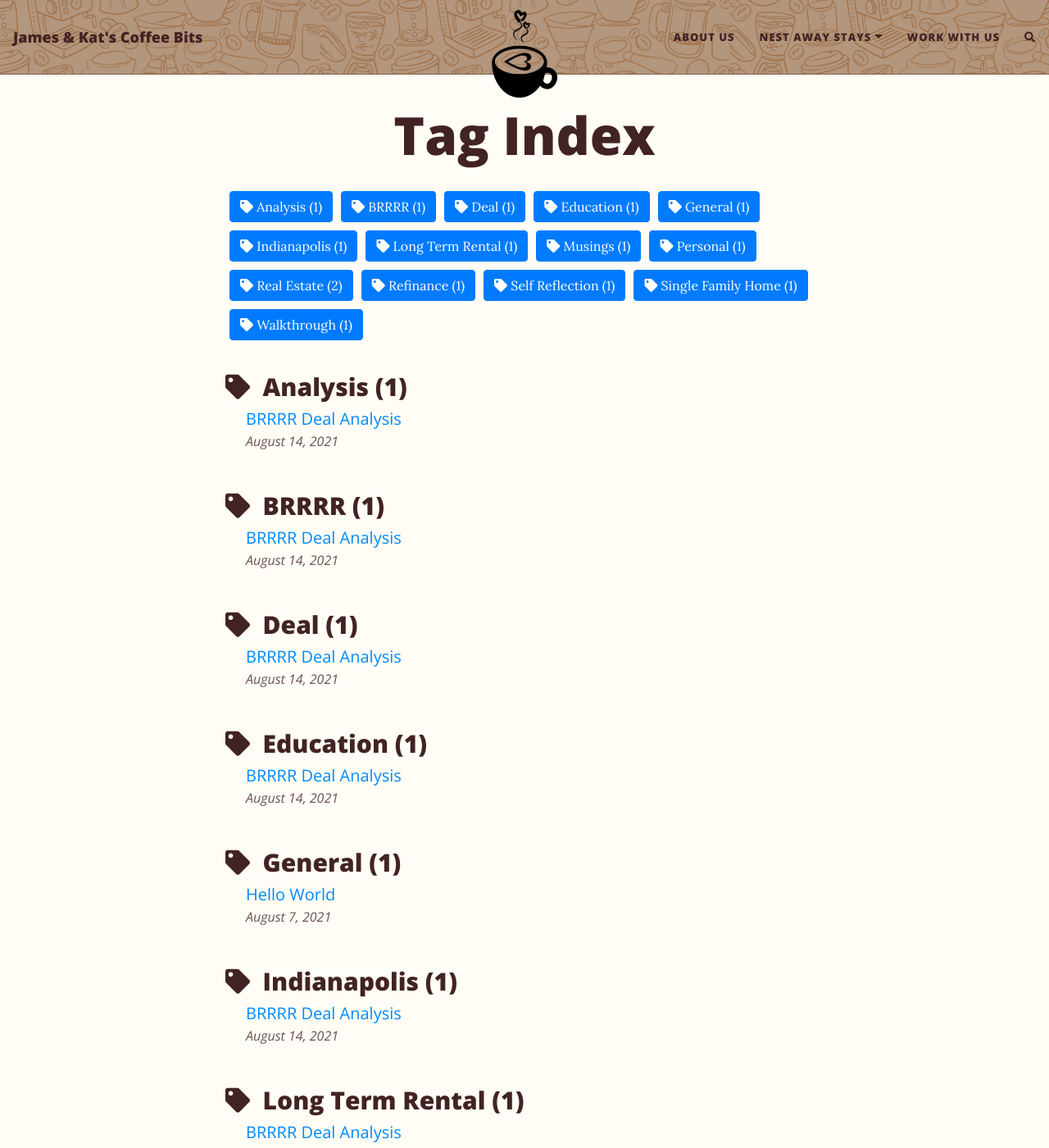
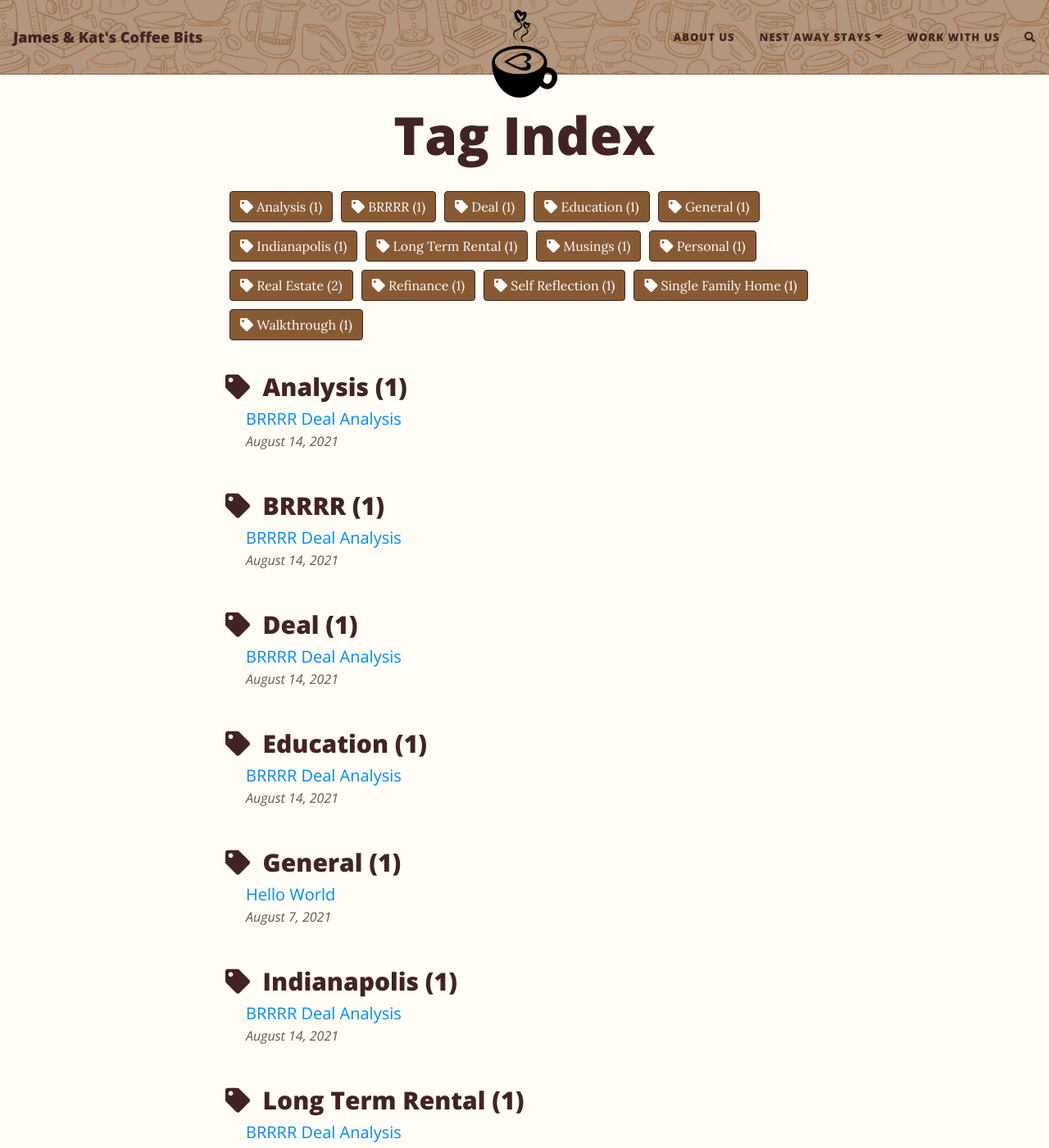
Before and after one commit to jshao100/jshao100.github.io, a Jekyll site: the page built from realestate/tags.html, in a window 1280 px wide and 1400 px high. Shown: the whole window at 82% size. Built offline with Jekyll 4.4.1, drawn with Linux system fonts in a browser that asks for light colours; nearby versions of some CDN libraries; comment, search, counter and statistics services are not loaded.

Commit message:
Update tag page css and links

```diff
--- a/_layouts/home.html
+++ b/_layouts/home.html
@@ -83,7 +83,7 @@ layout: page
     <div class="blog-tags">
       <span>Tags:</span>
       {% for tag in post.tags %}
-      <a href="{{ '/tags' | absolute_url }}#{{- tag -}}">{{- tag -}}</a>
+      <a href="{{ '/realestate/tags' | absolute_url }}#{{- tag -}}">{{- tag -}}</a>
       {% endfor %}
     </div>
     {% endif %}
--- a/_layouts/post.html
+++ b/_layouts/post.html
@@ -47,7 +47,7 @@ layout: base
         <div class="blog-tags">
           <span>Tags:</span>
           {% for tag in page.tags %}
-            <a href="{{ '/tags' | relative_url }}#{{- tag -}}">{{- tag -}}</a>
+            <a href="{{ '/realestate/tags' | relative_url }}#{{- tag -}}">{{- tag -}}</a>
           {% endfor %}
         </div>
       {% endif %}
--- a/assets/css/beautifuljekyll.css
+++ b/assets/css/beautifuljekyll.css
@@ -1255,3 +1255,12 @@ pre {
     width: 80%;
   }
 }
+
+.btn-primary {
+  background-color: {{ site.footer-span-col | default: "#404040" }};
+  border: solid 1px {{ site.footer-text-col | default: "#777777" }};
+}
+
+.btn-primary:hover {
+  background-color: {{ site.footer-hover-col | default: site.hover-col }};
+}
```
Also changed, not shown: realestate/tags.html (renamed from tags.html), screenshot.png (deleted).
